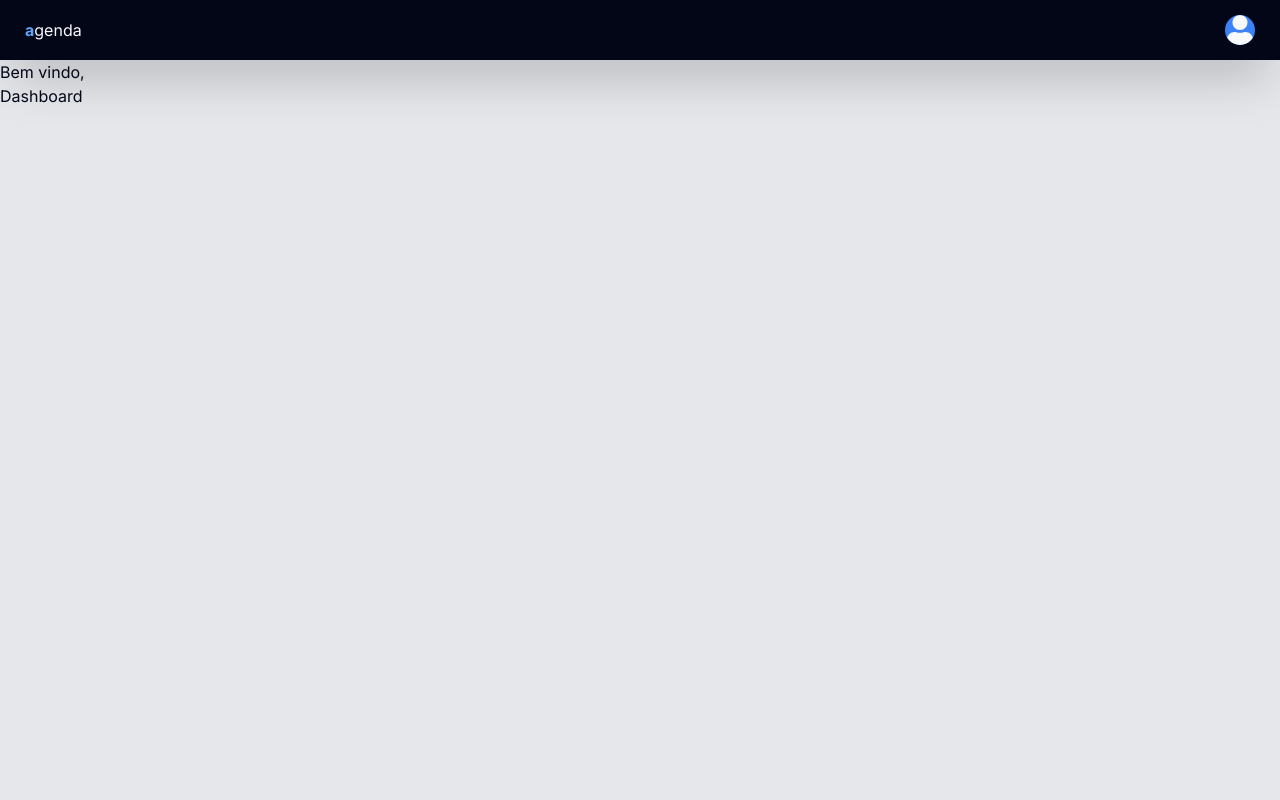
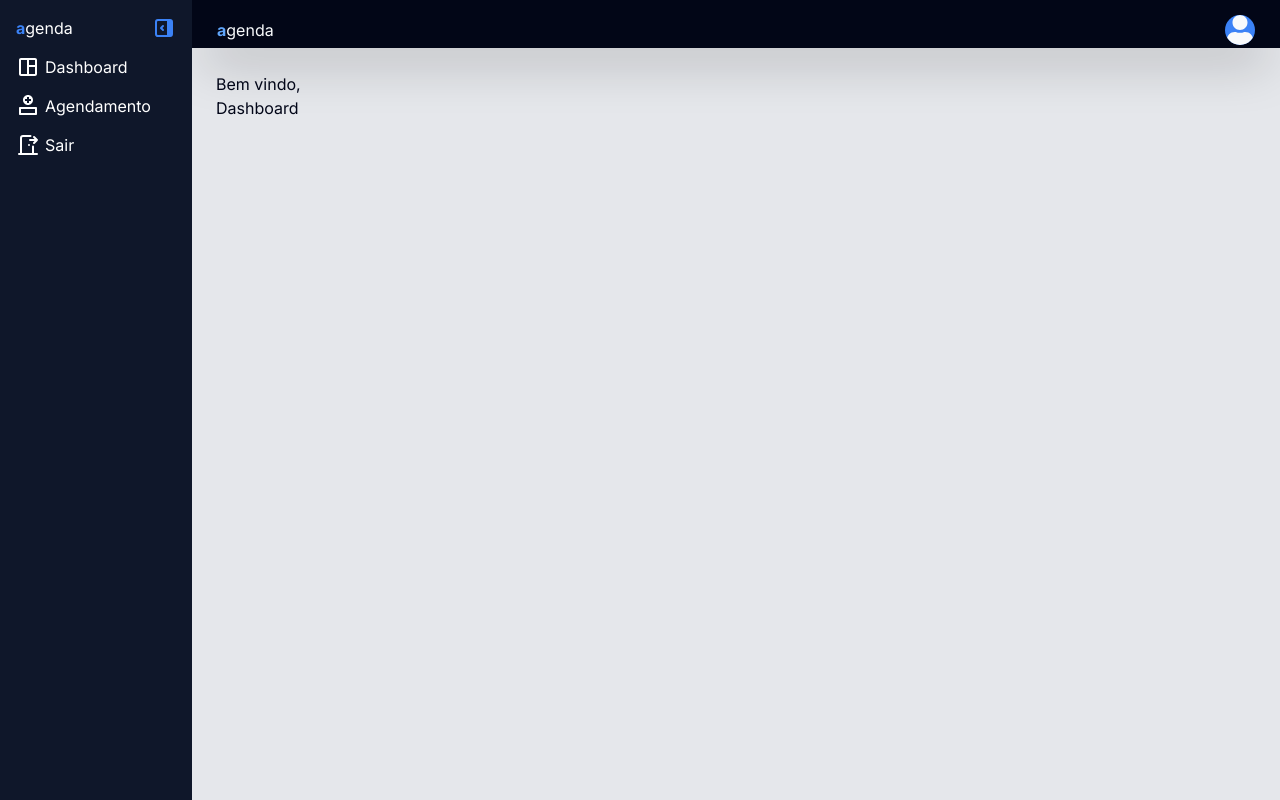
Before and after one commit to dezoliveira/agenda, a Next.js app: page /dashboard in a window 1280 px wide. Built offline with nearby package versions, Linux system fonts and the light colour scheme; no server answers.

Commit message:
Componente sidebar com interação entre os componentes e layout

```diff
--- a/src/app/dashboard/layout.tsx
+++ b/src/app/dashboard/layout.tsx
@@ -1,20 +1,25 @@
 'use client'
 
 import { Header } from '../../components/Header'
-import { useRouter } from 'next/navigation'
-import { useAuth } from '@/context/AuthContext'
 import ProtectedContent from './ProtectedContent'
+import Sidebar from '@/components/Sidebar'
+import { useState } from 'react'
+import styles from './styles.module.css'
 
 export default function DashboardLayout({ children } : { children: React.ReactNode }) {
-  const { user, loading } = useAuth()
-  const router = useRouter()
+  const [isSidebarOpen, setSidebarOpen] = useState(true)
 
   return (
-    <div>
-      <Header />
-        <ProtectedContent>
-          {children}
-        </ProtectedContent>
+    <div className='flex w-full h-screen'>
+      <Sidebar isOpen={isSidebarOpen} toggleSidebar={() => setSidebarOpen(!isSidebarOpen)}/>
+      <div className='flex flex-col flex-1'>
+        <Header />
+        <main className="flex-1 p-6 overflow-auto">
+          <ProtectedContent>
+            {children}
+          </ProtectedContent>
+        </main>
+      </div>
     </div>
   )
 }
--- a/src/app/dashboard/page.tsx
+++ b/src/app/dashboard/page.tsx
@@ -2,6 +2,8 @@
 
 export default function Dashboard() {
   return (
-    <h1>Dashboard</h1>
+    <div>
+      <h1>Dashboard</h1>
+    </div>
   )
 }
--- /dev/null
+++ b/src/app/dashboard/styles.module.css
@@ -0,0 +1,8 @@
+.mainContainer {
+  @apply
+    flex
+    flex-col
+    w-[full]
+    ml-[15%]
+    p-[25px]
+}
--- /dev/null
+++ b/src/components/Sidebar/index.tsx
@@ -0,0 +1,61 @@
+'use client'
+
+import styles from './styles.module.css'
+import { MdOutlineSpaceDashboard } from "react-icons/md";
+import { RiInsertRowTop } from "react-icons/ri";
+import { TbLayoutSidebarLeftExpandFilled, TbLayoutSidebarRightExpandFilled  } from "react-icons/tb";
+import { TbDoorExit } from "react-icons/tb";
+import Link from 'next/link';
+
+interface SidebarProps {
+  isOpen: boolean
+  toggleSidebar: () => void
+}
+
+export default function Sidebar({ isOpen, toggleSidebar } : SidebarProps) {
+  return(
+    <aside className={`h-full transition-all duration-300 bg-slate-900 text-white p-4 ${isOpen ? 'w-[100%] text-2xl text-center absolute top-0 left-0 z-10 sm:w-[15%] sm:text-base sm:text-left sm:sticky' :  'auto'}`}>
+      <div className="flex items-center justify-between w-full">
+        {isOpen && (
+          <Link href="#">
+            <strong className="text-blue-500">a</strong>genda
+          </Link>
+        )}
+
+        <button onClick={toggleSidebar}>
+          {isOpen ? (
+            <TbLayoutSidebarRightExpandFilled size={24} className="text-blue-500" />
+          ) : (
+            <TbLayoutSidebarLeftExpandFilled size={24} className="text-blue-500" />
+          )}
+        </button>
+      </div>
+      <div className='py-[15px]'>
+        { isOpen ? (
+          <nav className='flex flex-col gap-[15px]'>
+            <Link href="/" className='flex gap-[5px] hover:text-blue-500 hover:cursor-pointer'>
+              <MdOutlineSpaceDashboard size={24} />
+              Dashboard
+            </Link>
+            <Link href="/" className='flex gap-[5px] hover:text-blue-500 hover:cursor-pointer'>
+              <RiInsertRowTop size={24} className='hover:cursor-pointer hover:text-blue-500'/>
+              Agendamento
+            </Link>
+            <Link href="/" className='flex gap-[5px] hover:cursor-pointer hover:text-blue-500'>
+              <TbDoorExit size={24} className='hover:cursor-pointer hover:text-blue-500'/>
+              Sair
+            </Link>
+          </nav>
+        ) : (
+          <nav className='flex flex-col gap-[15px]'>
+            <MdOutlineSpaceDashboard size={24}  className='hover:cursor-pointer hover:text-blue-500'/>
+            <RiInsertRowTop size={24} className='hover:cursor-pointer hover:text-blue-500'/>
+            <Link href="/" className=''>
+              <TbDoorExit size={24} className='hover:cursor-pointer hover:text-blue-500'/>
+            </Link>
+          </nav>
+        )}
+      </div>
+    </aside>
+  )
+}
--- /dev/null
+++ b/src/components/Sidebar/styles.module.css
@@ -0,0 +1,12 @@
+.sidebarContainer {
+  @apply
+    h-[100vh]
+    w-[15%]
+    bg-blue-500
+    text-slate-50
+    py-[15px]
+    px-[25px]
+    shadow-2xl
+    fixed
+    block
+}
```
